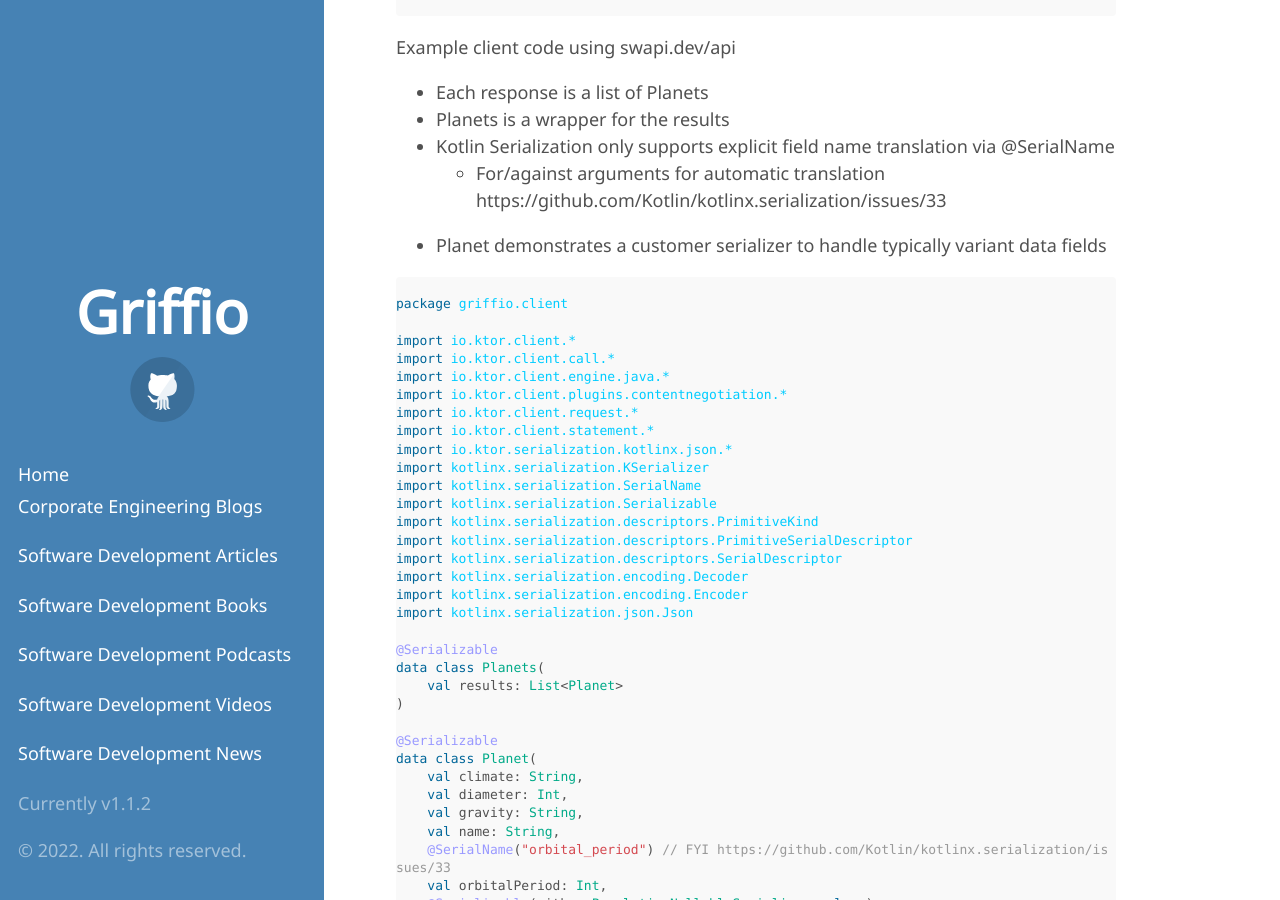
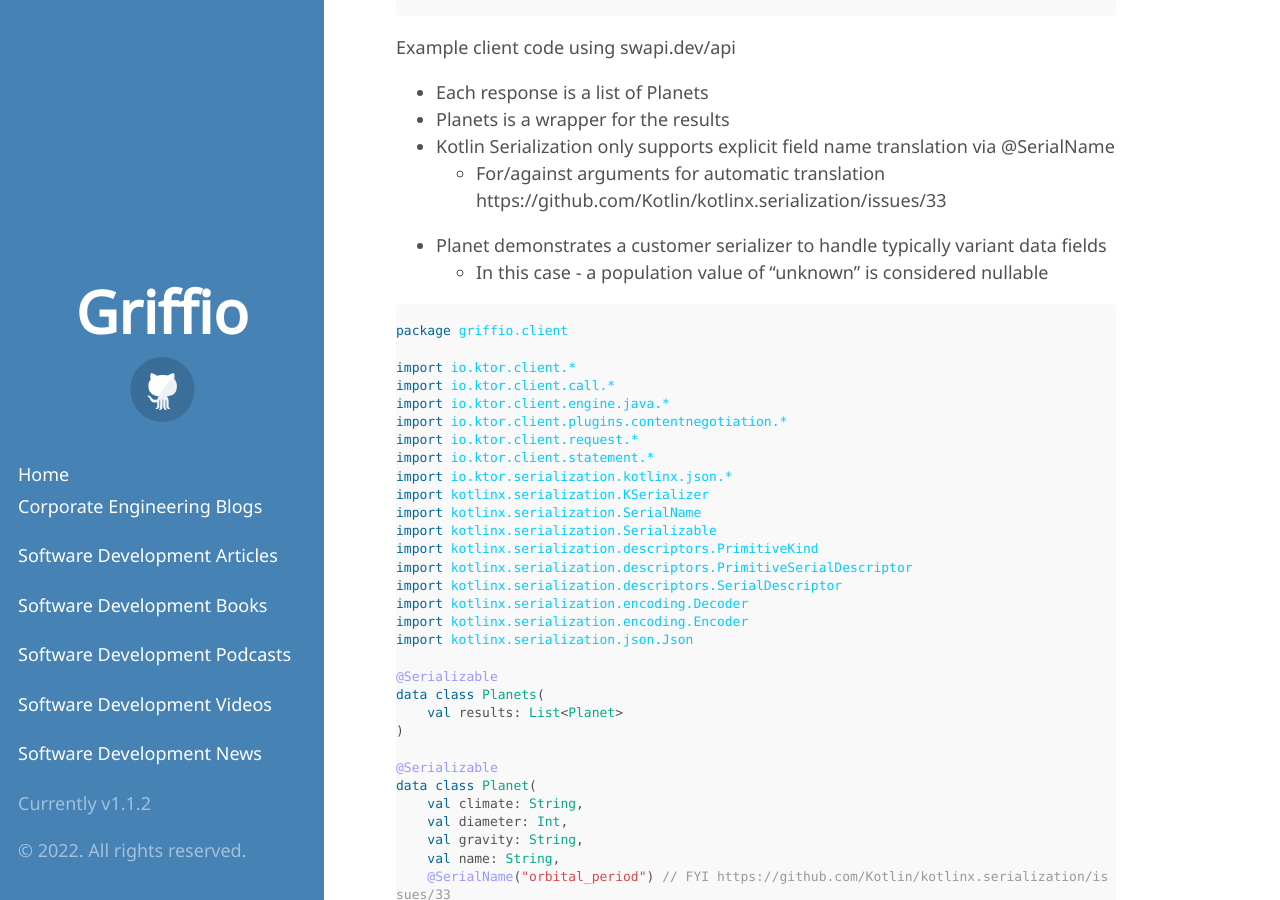
Before and after one commit to griffio/griffio.github.io, a Jekyll site: the page built from _posts/2022-06-23-More-Kotlin-Ktor-Client.md, in a window 1280 px wide and 900 px high, scrolled down 1037 px. Built offline with Jekyll 4.4.1, drawn with Linux system fonts in a browser that asks for light colours; some web fonts are replaced.

Commit message:
Update 2022-06-23-More-Kotlin-Ktor-Client.md

````diff
--- a/_posts/2022-06-23-More-Kotlin-Ktor-Client.md
+++ b/_posts/2022-06-23-More-Kotlin-Ktor-Client.md
@@ -58,6 +58,7 @@
 * Kotlin Serialization only supports explicit field name translation via @SerialName
   * For/against arguments for automatic translation https://github.com/Kotlin/kotlinx.serialization/issues/33
 * Planet demonstrates a customer serializer to handle typically variant data fields
+  * In this case - a population value of "unknown" is considered nullable
 
 ``` kotlin
 
````
